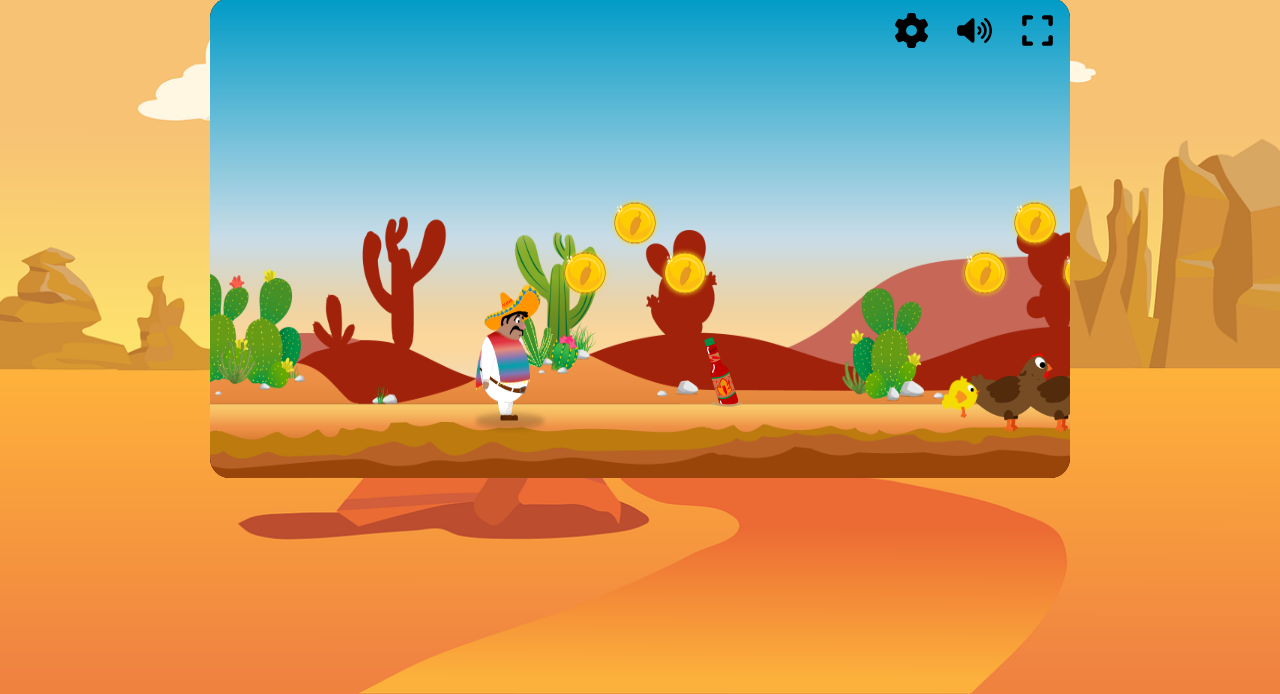
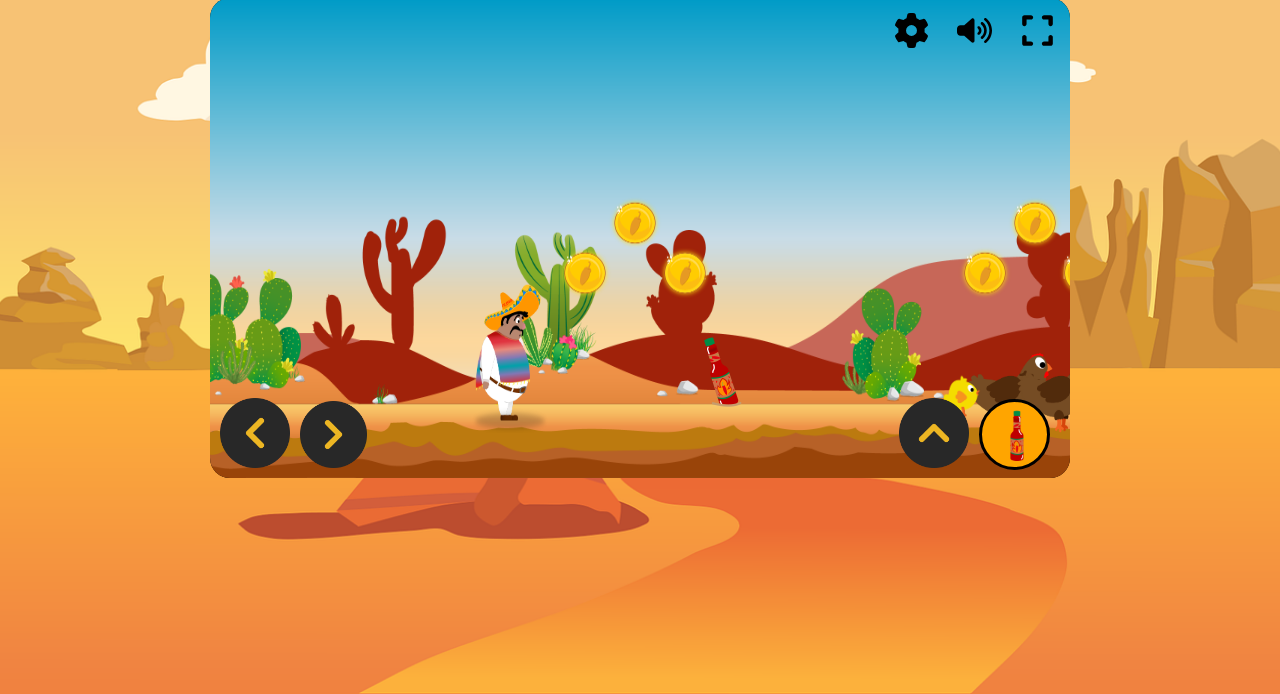
Before and after one commit to IqbalAdel/PolloLoco, a plain HTML site: page index.html in a window 1280 px wide. Both pictures are taken after a click on the button "Start". Shown: the part 106-800 px from the top of the page. Drawn offline with Linux system fonts and the light colour scheme.

Commit message:
detects hover devices

```diff
--- a/style.css
+++ b/style.css
@@ -292,7 +292,7 @@ canvas{
     align-items: center;
     margin-top: 11px;
     border: solid;
-    margin-right: 50px;
+    margin-right: 20px;
     margin-left: 10px;
 }
 
@@ -318,7 +318,7 @@ canvas{
     }
 }
 
-@media (min-width: 768px){
+@media (hover:hover){
     .game-btns{
         display:none;
     }
```
Also changed, not shown: js/game.js (+0 -16 lines).
